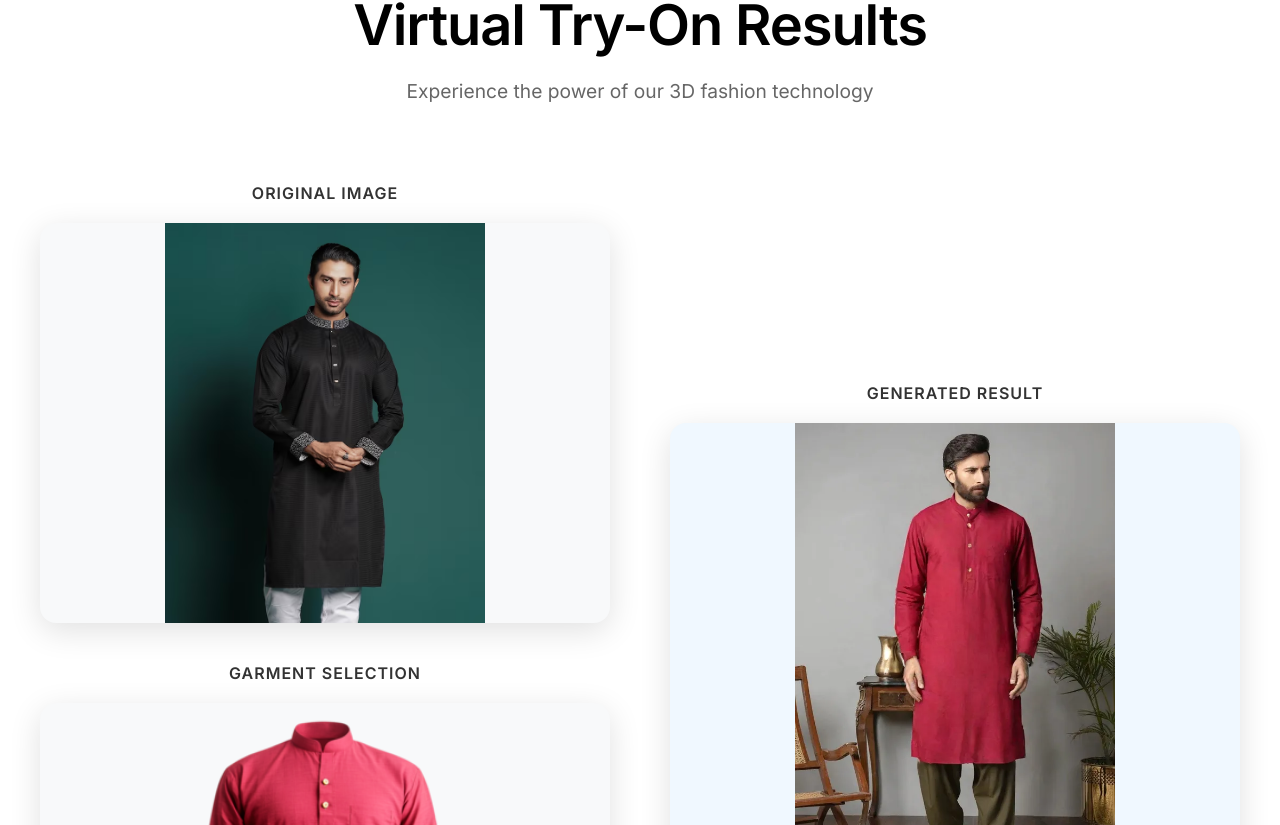
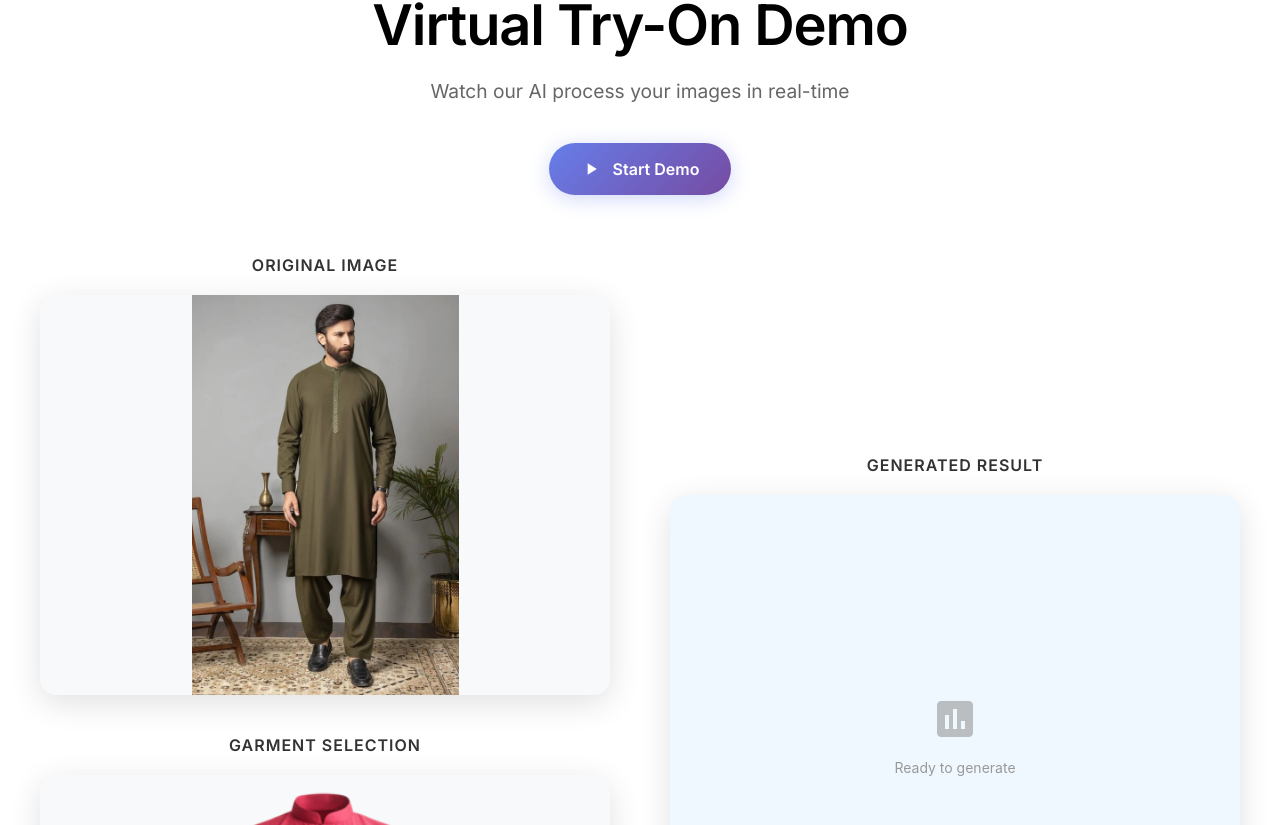
Before and after one commit to AbdulMoiz261/Axioware-Clothing-Brand, a React (Create React App) app: page / in a window 1280 px wide. Shown: the part 975-1800 px from the top of the page. Built offline with nearby package versions, Linux system fonts and the light colour scheme.

Commit message:
edit phase 5.0

```diff
--- a/src/components/HeroSection.css
+++ b/src/components/HeroSection.css
@@ -568,10 +568,47 @@
   font-family: 'Inter', sans-serif;
   font-size: 1.2rem;
   color: #666666;
-  margin-bottom: 80px;
+  margin-bottom: 40px;
   max-width: 600px;
   margin-left: auto;
   margin-right: auto;
+}
+
+/* Animation Controls */
+.animation-controls {
+  margin-bottom: 60px;
+  display: flex;
+  justify-content: center;
+}
+
+.play-button,
+.restart-button {
+  display: flex;
+  align-items: center;
+  gap: 12px;
+  padding: 16px 32px;
+  background: linear-gradient(135deg, #667eea 0%, #764ba2 100%);
+  color: white;
+  border: none;
+  border-radius: 50px;
+  font-family: 'Inter', sans-serif;
+  font-size: 1rem;
+  font-weight: 600;
+  cursor: pointer;
+  transition: all 0.3s ease;
+  box-shadow: 0 4px 20px rgba(102, 126, 234, 0.3);
+}
+
+.play-button:hover,
+.restart-button:hover {
+  transform: translateY(-2px);
+  box-shadow: 0 8px 30px rgba(102, 126, 234, 0.4);
+}
+
+.play-icon,
+.restart-icon {
+  width: 20px;
+  height: 20px;
 }
 
 .image-comparison-grid {
@@ -661,6 +698,134 @@
   font-size: 12px;
   font-weight: 600;
   letter-spacing: 0.5px;
+}
+
+/* Processing Overlays */
+.processing-overlay {
+  position: absolute;
+  top: 0;
+  left: 0;
+  right: 0;
+  bottom: 0;
+  background: rgba(0, 0, 0, 0.7);
+  display: flex;
+  flex-direction: column;
+  align-items: center;
+  justify-content: center;
+  border-radius: 16px;
+  color: white;
+}
+
+.processing-spinner {
+  width: 40px;
+  height: 40px;
+  border: 3px solid rgba(255, 255, 255, 0.3);
+  border-top: 3px solid white;
+  border-radius: 50%;
+  animation: spin 1s linear infinite;
+  margin-bottom: 16px;
+}
+
+.processing-text {
+  font-family: 'Inter', sans-serif;
+  font-size: 14px;
+  font-weight: 600;
+  letter-spacing: 0.5px;
+}
+
+/* Generating Overlay */
+.generating-overlay {
+  position: absolute;
+  top: 0;
+  left: 0;
+  right: 0;
+  bottom: 0;
+  background: rgba(102, 126, 234, 0.9);
+  display: flex;
+  flex-direction: column;
+  align-items: center;
+  justify-content: center;
+  border-radius: 16px;
+  color: white;
+}
+
+.generating-spinner {
+  width: 50px;
+  height: 50px;
+  border: 4px solid rgba(255, 255, 255, 0.3);
+  border-top: 4px solid white;
+  border-radius: 50%;
+  animation: spin 1s linear infinite;
+  margin-bottom: 20px;
+}
+
+.generating-text {
+  font-family: 'Inter', sans-serif;
+  font-size: 16px;
+  font-weight: 600;
+  letter-spacing: 0.5px;
+  margin-bottom: 20px;
+}
+
+/* Progress Bar */
+.progress-bar {
+  width: 200px;
+  height: 4px;
+  background: rgba(255, 255, 255, 0.3);
+  border-radius: 2px;
+  overflow: hidden;
+}
+
+.progress-fill {
+  height: 100%;
+  background: white;
+  border-radius: 2px;
+  animation: progress 2s ease-in-out infinite;
+}
+
+/* Generated Content */
+.generated-content {
+  width: 100%;
+  height: 100%;
+  background-size: contain;
+  background-position: center;
+  background-repeat: no-repeat;
+  border-radius: 16px;
+  animation: fadeIn 0.8s ease-in-out;
+}
+
+/* Placeholder Content */
+.placeholder-content {
+  display: flex;
+  flex-direction: column;
+  align-items: center;
+  justify-content: center;
+  height: 100%;
+  color: #999999;
+  font-size: 14px;
+}
+
+.placeholder-icon {
+  width: 48px;
+  height: 48px;
+  margin-bottom: 16px;
+  opacity: 0.6;
+}
+
+/* Animations */
+@keyframes spin {
+  0% { transform: rotate(0deg); }
+  100% { transform: rotate(360deg); }
+}
+
+@keyframes progress {
+  0% { width: 0%; }
+  100% { width: 100%; }
+}
+
+@keyframes fadeIn {
+  0% { opacity: 0; transform: scale(0.95); }
+  100% { opacity: 1; transform: scale(1); }
 }
 
 /* Responsive Design */
--- a/src/components/HeroSection.js
+++ b/src/components/HeroSection.js
@@ -1,7 +1,35 @@
-import React from 'react';
+import React, { useState, useEffect } from 'react';
 import './HeroSection.css';
 
 const HeroSection = () => {
+  const [isPlaying, setIsPlaying] = useState(false);
+  const [showGenerated, setShowGenerated] = useState(false);
+  const [processingStep, setProcessingStep] = useState(0);
+
+  const startAnimation = () => {
+    setIsPlaying(true);
+    setShowGenerated(false);
+    setProcessingStep(0);
+
+    // Show processing steps
+    setTimeout(() => setProcessingStep(1), 500);
+    setTimeout(() => setProcessingStep(2), 1500);
+    setTimeout(() => setProcessingStep(3), 2500);
+
+    // Show generated result after 5 seconds
+    setTimeout(() => {
+      setShowGenerated(true);
+      setIsPlaying(false);
+      setProcessingStep(0);
+    }, 5000);
+  };
+
+  const resetAnimation = () => {
+    setIsPlaying(false);
+    setShowGenerated(false);
+    setProcessingStep(0);
+  };
+
   return (
     <>
       <section id="home" className="hero-section">
@@ -68,30 +96,83 @@ const HeroSection = () => {
         </div>
       </section>
 
-      {/* Image Comparison Section */}
+      {/* Animated Comparison Section */}
       <section className="comparison-section">
         <div className="comparison-container">
-          <h2 className="comparison-title">Virtual Try-On Results</h2>
-          <p className="comparison-subtitle">Experience the power of our 3D fashion technology</p>
+          <h2 className="comparison-title">Virtual Try-On Demo</h2>
+          <p className="comparison-subtitle">Watch our AI process your images in real-time</p>
+
+          {/* Control Button */}
+          <div className="animation-controls">
+            {!isPlaying && !showGenerated && (
+              <button className="play-button" onClick={startAnimation}>
+                <svg className="play-icon" viewBox="0 0 24 24" fill="currentColor">
+                  <path d="M8 5v14l11-7z"/>
+                </svg>
+                Start Demo
+              </button>
+            )}
+            {showGenerated && (
+              <button className="restart-button" onClick={resetAnimation}>
+                <svg className="restart-icon" viewBox="0 0 24 24" fill="currentColor">
+                  <path d="M17.65 6.35C16.2 4.9 14.21 4 12 4c-4.42 0-7.99 3.58-7.99 8s3.57 8 7.99 8c3.73 0 6.84-2.55 7.73-6h-2.08c-.82 2.33-3.04 4-5.65 4-3.31 0-6-2.69-6-6s2.69-6 6-6c1.66 0 3.14.69 4.22 1.78L13 11h7V4l-2.35 2.35z"/>
+                </svg>
+                Try Again
+              </button>
+            )}
+          </div>
 
           <div className="image-comparison-grid">
             <div className="input-images">
               <div className="input-image-container">
                 <div className="image-label">Original Image</div>
-                <div className="comparison-image input-image-1" style={{backgroundImage: "url('/images/input-image-1.jpg')"}}>
+                <div className="comparison-image input-image-1" style={{backgroundImage: "url('/images/m3.webp')"}}>
+                  {isPlaying && processingStep >= 1 && (
+                    <div className="processing-overlay">
+                      <div className="processing-spinner"></div>
+                      <span className="processing-text">Analyzing...</span>
+                    </div>
+                  )}
                 </div>
               </div>
 
               <div className="input-image-container">
                 <div className="image-label">Garment Selection</div>
                 <div className="comparison-image input-image-2" style={{backgroundImage: "url('/images/input-image-2.png')"}}>
+                  {isPlaying && processingStep >= 2 && (
+                    <div className="processing-overlay">
+                      <div className="processing-spinner"></div>
+                      <span className="processing-text">Processing...</span>
+                    </div>
+                  )}
                 </div>
               </div>
             </div>
 
             <div className="generated-image-container">
               <div className="image-label">Generated Result</div>
-              <div className="comparison-image generated-image" style={{backgroundImage: "url('/images/generated-image.webp')"}}>
+              <div className="comparison-image generated-image">
+                {isPlaying && processingStep >= 3 && !showGenerated && (
+                  <div className="generating-overlay">
+                    <div className="generating-spinner"></div>
+                    <span className="generating-text">Generating...</span>
+                    <div className="progress-bar">
+                      <div className="progress-fill"></div>
+                    </div>
+                  </div>
+                )}
+                {showGenerated && (
+                  <div className="generated-content" style={{backgroundImage: "url('/images/generated-image.webp')"}}>
+                  </div>
+                )}
+                {!isPlaying && !showGenerated && (
+                  <div className="placeholder-content">
+                    <svg className="placeholder-icon" viewBox="0 0 24 24" fill="currentColor">
+                      <path d="M19 3H5c-1.1 0-2 .9-2 2v14c0 1.1.9 2 2 2h14c1.1 0 2-.9 2-2V5c0-1.1-.9-2-2-2zM9 17H7v-7h2v7zm4 0h-2V7h2v10zm4 0h-2v-4h2v4z"/>
+                    </svg>
+                    <span>Ready to generate</span>
+                  </div>
+                )}
               </div>
             </div>
           </div>
```
Also changed, not shown: public/images/input-image-1.png (added).
